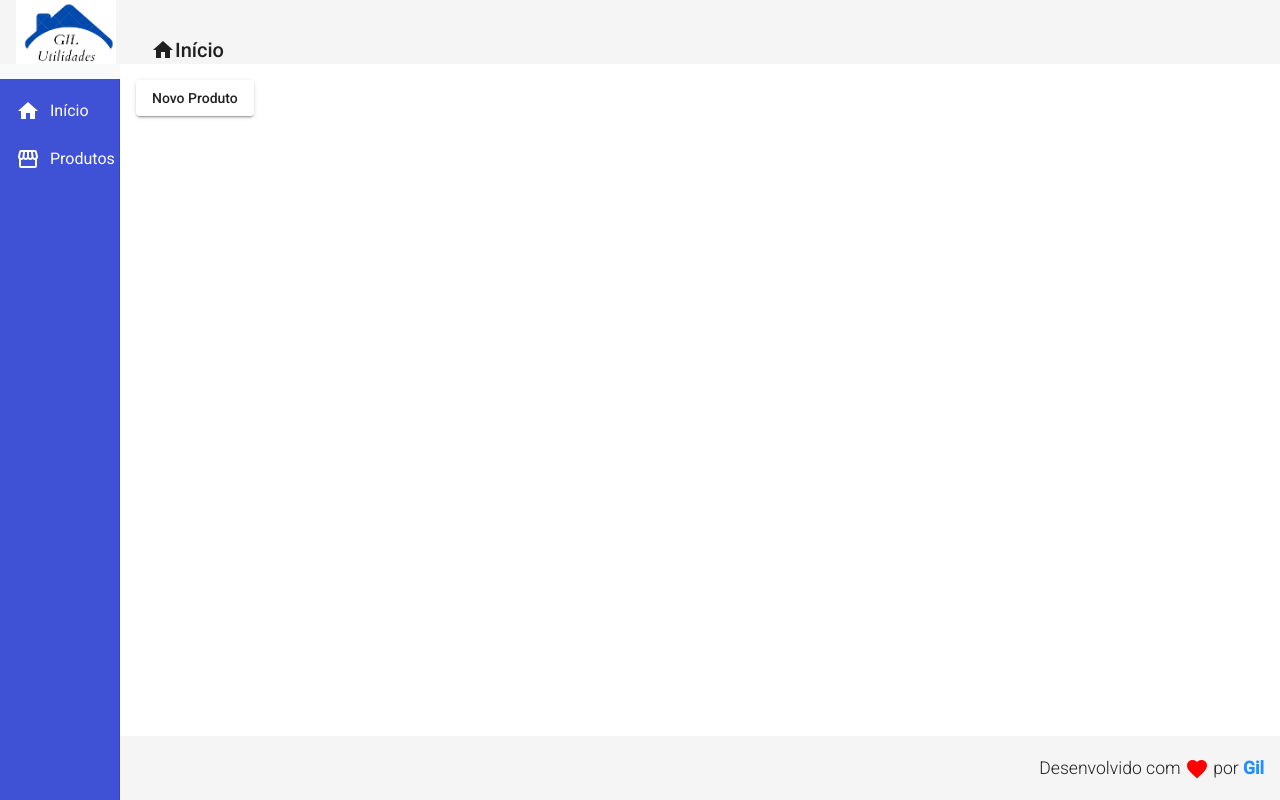
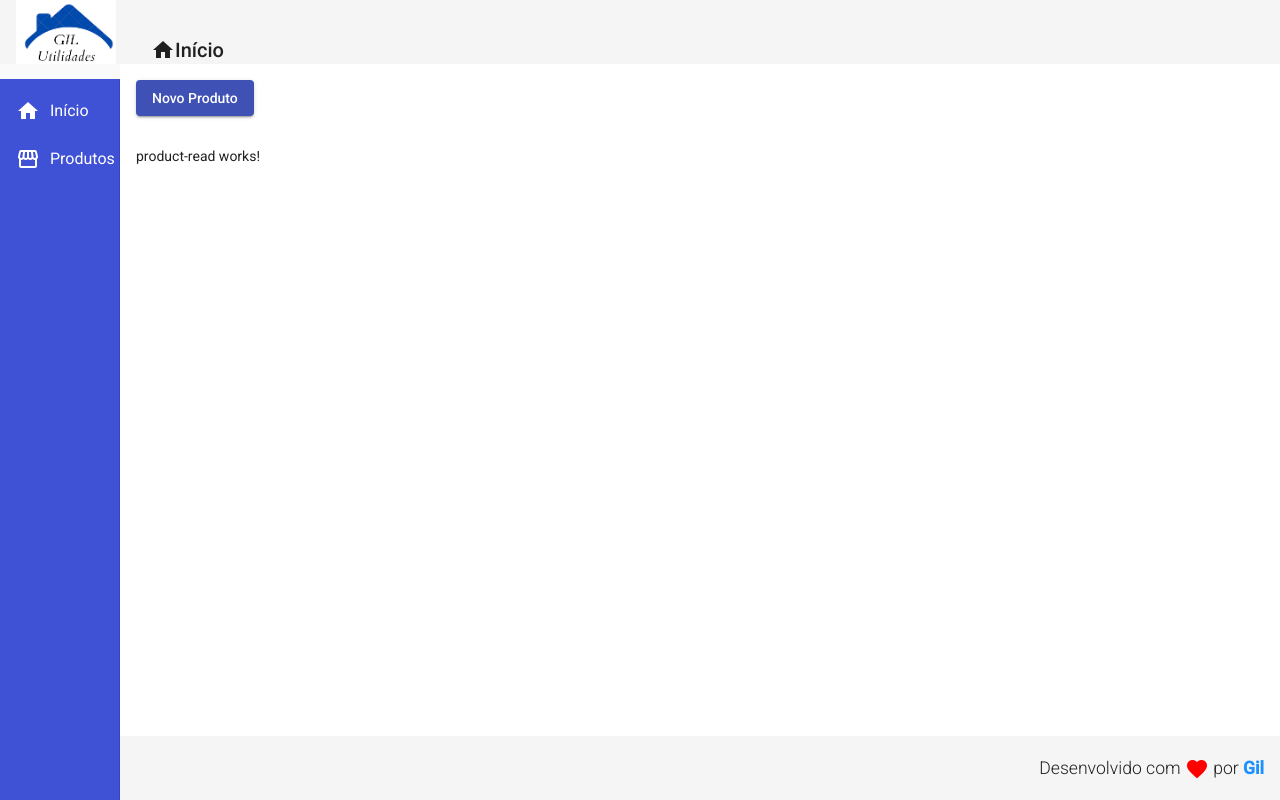
Before and after one commit to Givaild/Crud-Angular-Web, an Angular app: page /products in a window 1280 px wide. Built offline with nearby package versions, Linux system fonts and the light colour scheme; no server answers.

Commit message:
feat: create product read

```diff
--- a/src/app/app.module.ts
+++ b/src/app/app.module.ts
@@ -23,7 +23,8 @@
 import {HttpClientModule} from '@angular/common/http'
 import { FormsModule } from '@angular/forms';
 import {MatFormFieldModule} from '@angular/material/form-field';
-import {MatInputModule} from '@angular/material/input'
+import {MatInputModule} from '@angular/material/input';
+import { ProductReadComponent } from './components/product/product-read/product-read.component'
 
 
 
@@ -40,6 +41,7 @@
     RedDirective,
     ForDirective,
     ProductCreateComponent,
+    ProductReadComponent,
 
   ],
   imports: [
--- /dev/null
+++ b/src/app/components/product/product-read/product-read.component.html
@@ -0,0 +1 @@
+<p>product-read works!</p>
--- /dev/null
+++ b/src/app/components/product/product-read/product-read.component.ts
@@ -0,0 +1,21 @@
+import { ProductService } from './../product.service';
+import { Product } from './../product-model';
+import { Component, OnInit } from '@angular/core';
+
+@Component({
+  selector: 'app-product-read',
+  templateUrl: './product-read.component.html',
+  styleUrls: ['./product-read.component.css']
+})
+export class ProductReadComponent implements OnInit {
+ products :Product[]
+
+  constructor(private ProductService:ProductService) { }
+
+  ngOnInit(): void {
+ this.ProductService.read().subscribe(products => {
+  this.products = products
+ })
+  }
+
+}
--- a/src/app/components/product/product.service.ts
+++ b/src/app/components/product/product.service.ts
@@ -24,4 +24,7 @@
   create(product:Product): Observable<Product> {
     return this.http.post<Product>(this.baseUrl,product)
   }
+  read(): Observable<Product[]> {
+    return this.http.get<Product[]>(this.baseUrl)
+  }
 }
--- a/src/app/views/product-crud/product-crud.component.css
+++ b/src/app/views/product-crud/product-crud.component.css
@@ -0,0 +1,3 @@
+button {
+    margin-bottom: 30px;
+}
--- a/src/app/views/product-crud/product-crud.component.html
+++ b/src/app/views/product-crud/product-crud.component.html
@@ -1,3 +1,7 @@
-<button mat-raised-button (click) = "navigateToProductCreate()">
+<button mat-raised-button (click) = "navigateToProductCreate()"
+color="primary"
+>
     Novo Produto
 </button>
+
+<app-product-read></app-product-read>
```
Also changed, not shown: src/app/components/product/product-read/product-read.component.css (added).
